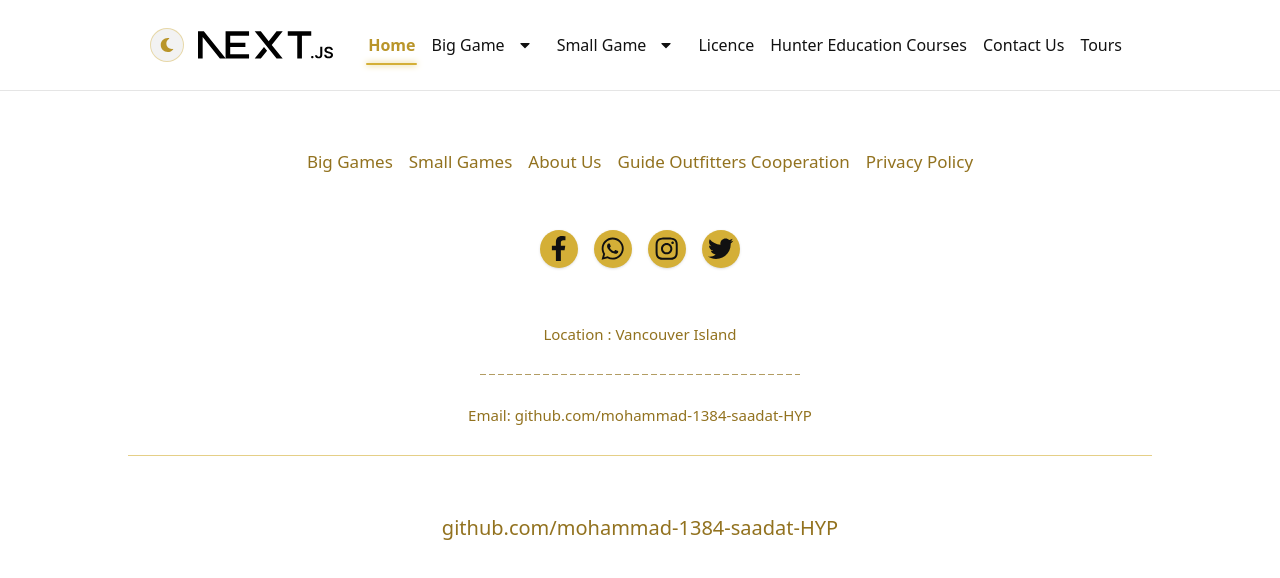
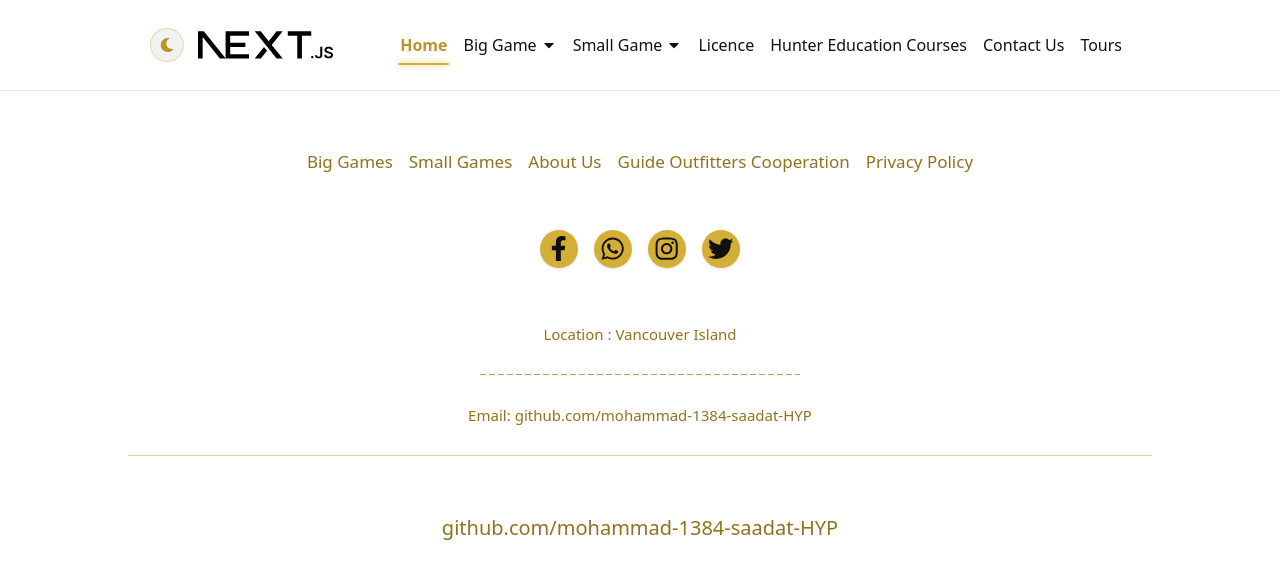
Before and after one commit to mohammad-1384-saadat-HYP/view-practice, a Next.js app: page / in a window 1280 px wide. Shown: the top 578 px of the page. Built offline with nearby package versions, Linux system fonts and the light colour scheme.

Commit message:
hasSubRoutes pages height fixed

```diff
--- a/src/features/header/components/DesktopRouteItem.jsx
+++ b/src/features/header/components/DesktopRouteItem.jsx
@@ -114,7 +114,7 @@ export default function DesktopRouteItem({ route, isRoot = false }) {
             aria-label={`${isExpanded ? "Hide" : "Show"} ${route.title} subroutes`}
             aria-expanded={isExpanded}
             aria-controls={panelId}
-            className="flex cursor-pointer items-center justify-center p-2"
+            className="flex cursor-pointer items-center justify-center"
             onClick={() => setIsExpanded((open) => !open)}
           >
             <motion.span
```
